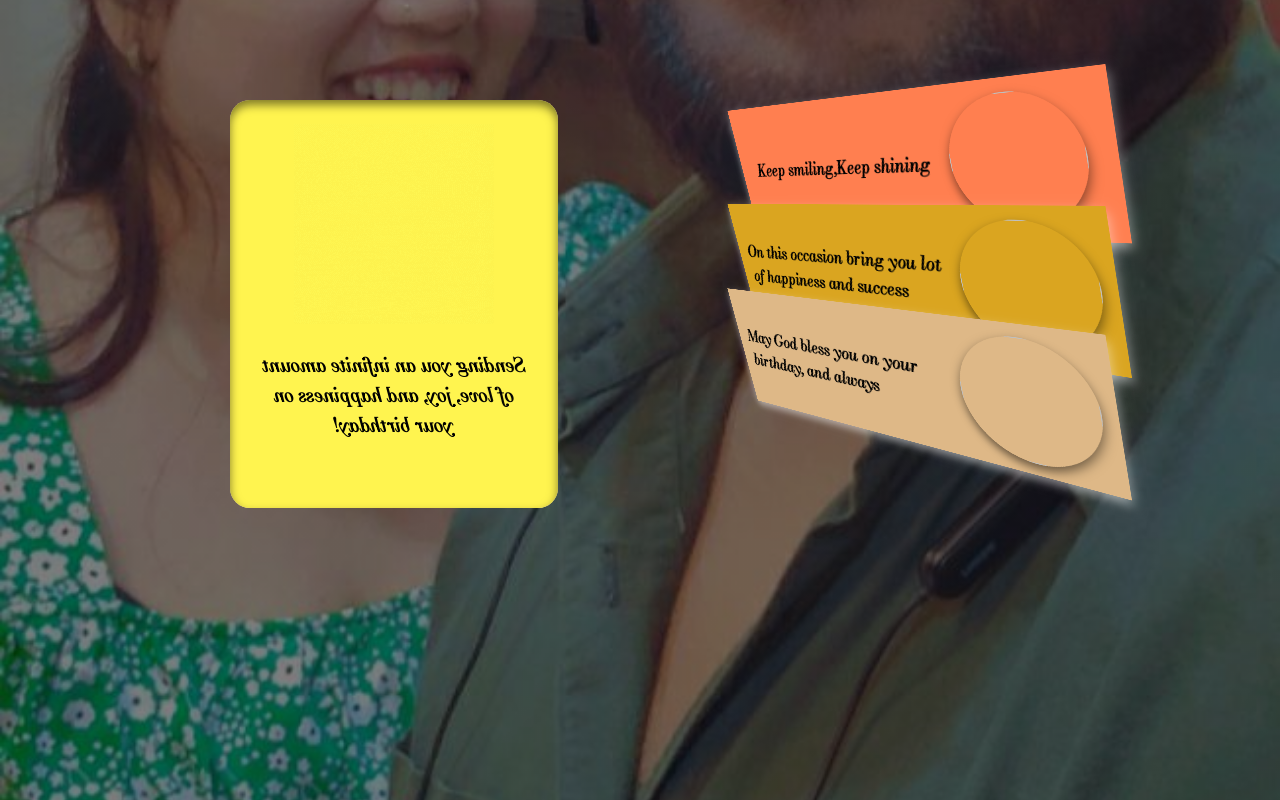
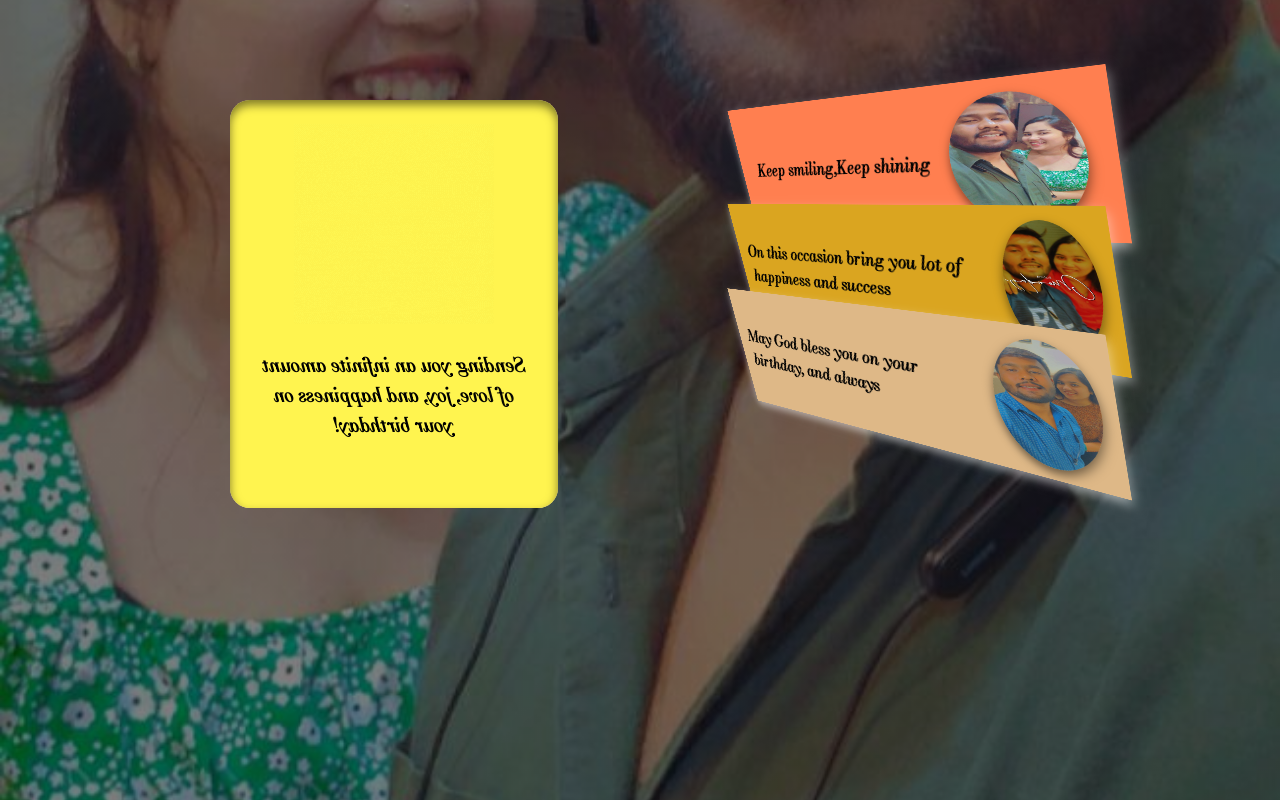
Before and after one commit to himanshi181/birthday_wish-, a plain HTML site: page index.html in a window 1280 px wide. Drawn offline with nearby package versions, Linux system fonts and the light colour scheme.

Commit message:
Update index.html

```diff
--- a/index.html
+++ b/index.html
@@ -24,16 +24,16 @@
 
         <div class="block">
             <div class="frames frame1">
-                <img src="img1.png" alt="">
+                <img src="img1.jpg" alt="">
                 <p>Keep smiling,Keep shining</p>
             </div>
             <div class="frames frame2">
-                <img src="img2.png" alt="">
+                <img src="img2.jpg" alt="">
                 <p>On this occasion bring you lot of happiness and success
                 </p>
             </div>
             <div class="frames frame3">
-                <img src="img3.png" alt="">
+                <img src="img3.jpg" alt="">
                 <p>May God bless you on your birthday, and always</p>
             </div>
         </div>
```
